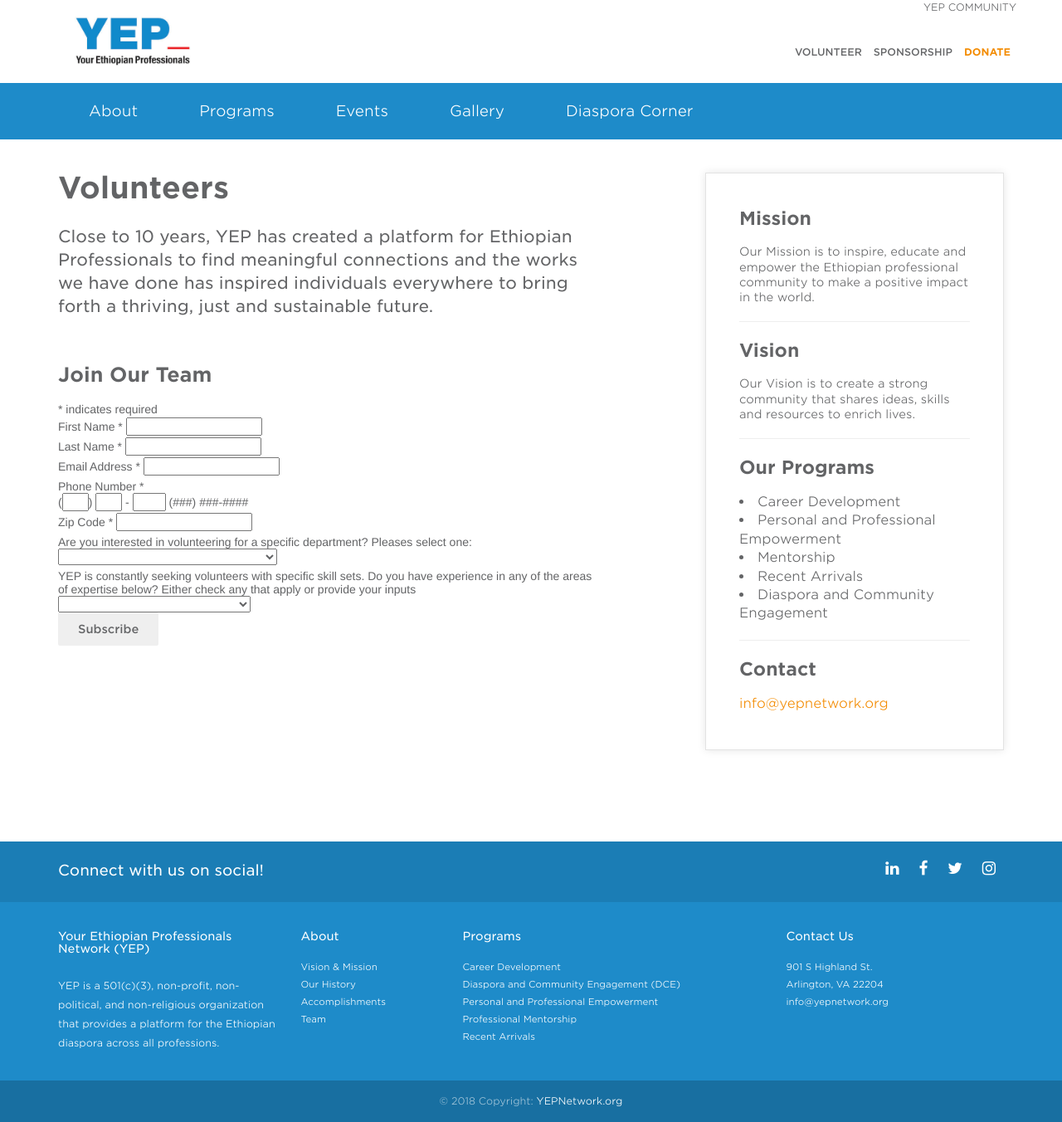
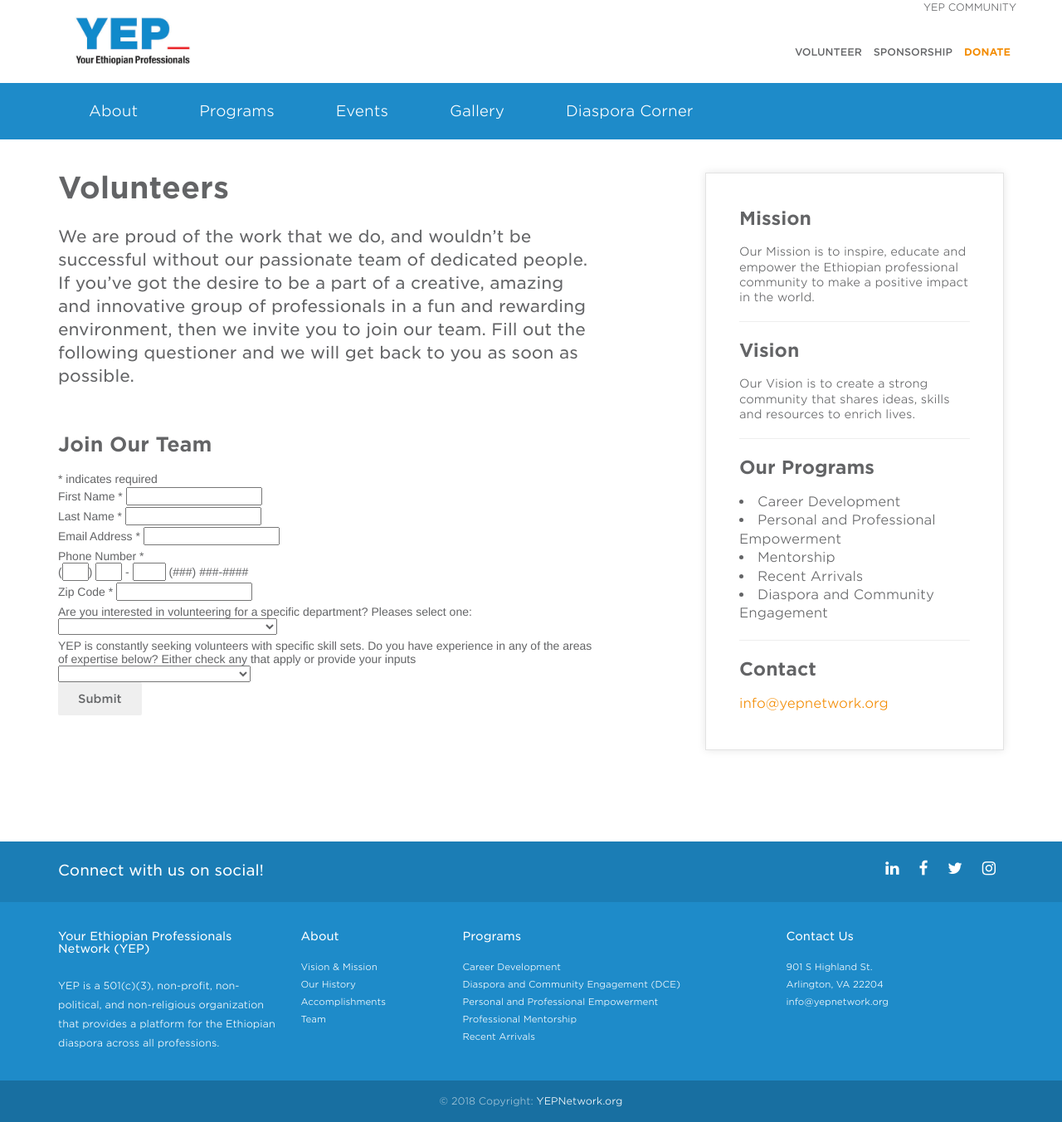
Before and after one commit to YEPNetwork/yepnetwork.github.io, a Jekyll site: the page built from _pages/volunteer.html, in a window 1280 px wide. Shown: the whole page at 83% size. Built offline with Jekyll 4.4.1, drawn with Linux system fonts in a browser that asks for light colours; nearby versions of some CDN libraries; comment, search, counter and statistics services are not loaded.

Commit message:
Update volunteer.html

```diff
--- a/_pages/volunteer.html
+++ b/_pages/volunteer.html
@@ -9,8 +9,7 @@
           <div class="row">
                <div class="col-sm-7 col-md-7">
                   <h1>Volunteers</h1>
-               <p class="intro"> Close to 10 years, YEP has created a platform for Ethiopian Professionals to find meaningful connections and the works we have done has inspired individuals everywhere to bring forth a thriving, just and sustainable future.</p>
-	<!-- Begin MailChimp Signup Form -->
+               <p class="intro"> We are proud of the work that we do, and wouldn’t be successful without our passionate team of dedicated people. If you’ve got the desire to be a part of a creative, amazing and innovative group of professionals in a fun and rewarding environment, then we invite you to join our team. Fill out the following questioner and we will get back to you as soon as possible.</p>	<!-- Begin MailChimp Signup Form -->
 <link href="//cdn-images.mailchimp.com/embedcode/classic-10_7.css" rel="stylesheet" type="text/css">
 <style type="text/css">
 	#mc_embed_signup{background:#fff; clear:left; font:14px Helvetica,Arial,sans-serif; }
@@ -65,8 +64,7 @@
 <option value="Social Media Editor">Social Media Editor</option>
 <option value="Members Benefit Consultant">Members Benefit Consultant</option>
 <option value="Members Campaign Consultant">Members Campaign Consultant</option>
-
-	</select>
+</select>
 </div>
 <div class="mc-field-group">
 	<label for="mce-MMERGE6">YEP is constantly seeking volunteers with specific skill sets. Do you have experience in any of the areas of expertise below? Either check any that apply or provide your inputs  </label>
@@ -79,23 +77,20 @@
 <option value="Data Analyst">Data Analyst</option>
 <option value="Video Editor">Video Editor</option>
 <option value="Graphics Design">Graphics Design</option>
-
-	</select>
+</select>
 </div>
 	<div id="mce-responses" class="clear">
 		<div class="response" id="mce-error-response" style="display:none"></div>
 		<div class="response" id="mce-success-response" style="display:none"></div>
 	</div>    <!-- real people should not fill this in and expect good things - do not remove this or risk form bot signups-->
     <div style="position: absolute; left: -5000px;" aria-hidden="true"><input type="text" name="b_5d936b18dafd103ed356a89c6_40d263ea9e" tabindex="-1" value=""></div>
-    <div class="clear"><input type="submit" value="Subscribe" name="Apply" id="mc-embedded-subscribe" class="button"></div>
+    <div class="clear"><input type="Submit" value="Submit" name="Apply" id="mc-embedded-subscribe" class="button"></div>
     </div>
 </form>
 </div>
 <script type='text/javascript' src='//s3.amazonaws.com/downloads.mailchimp.com/js/mc-validate.js'></script><script type='text/javascript'>(function($) {window.fnames = new Array(); window.ftypes = new Array();fnames[1]='FNAME';ftypes[1]='text';fnames[2]='LNAME';ftypes[2]='text';fnames[0]='EMAIL';ftypes[0]='email';fnames[4]='PHONE';ftypes[4]='phone';fnames[5]='MMERGE5';ftypes[5]='zip';fnames[3]='MMERGE3';ftypes[3]='dropdown';fnames[6]='MMERGE6';ftypes[6]='dropdown';}(jQuery));var $mcj = jQuery.noConflict(true);</script>
 <!--End mc_embed_signup-->
-
-
-    </div>
+      </div>
        <div class="col-sm-5 col-md-4 col-md-offset-1">
          <aside class="sidebar">
 
```
